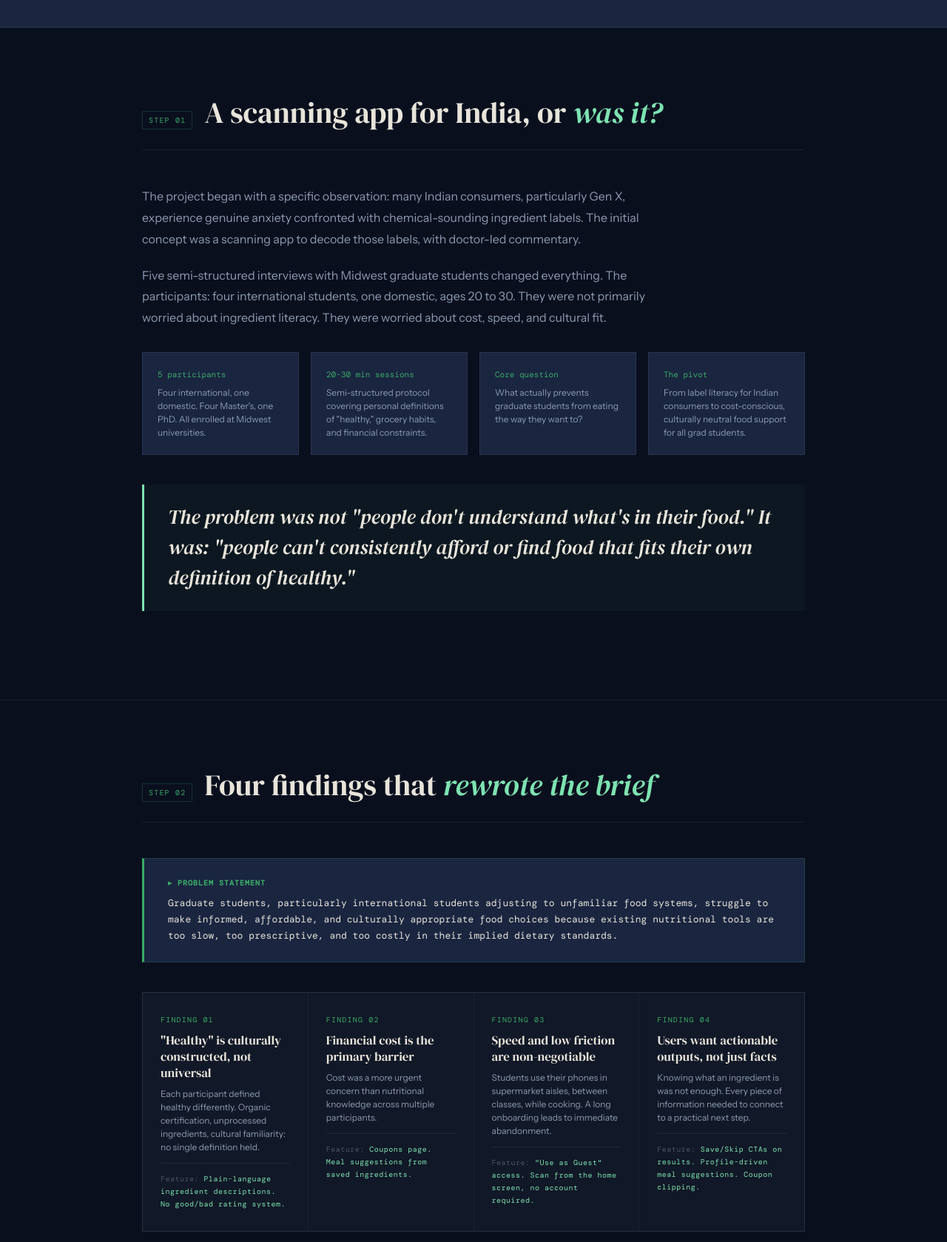
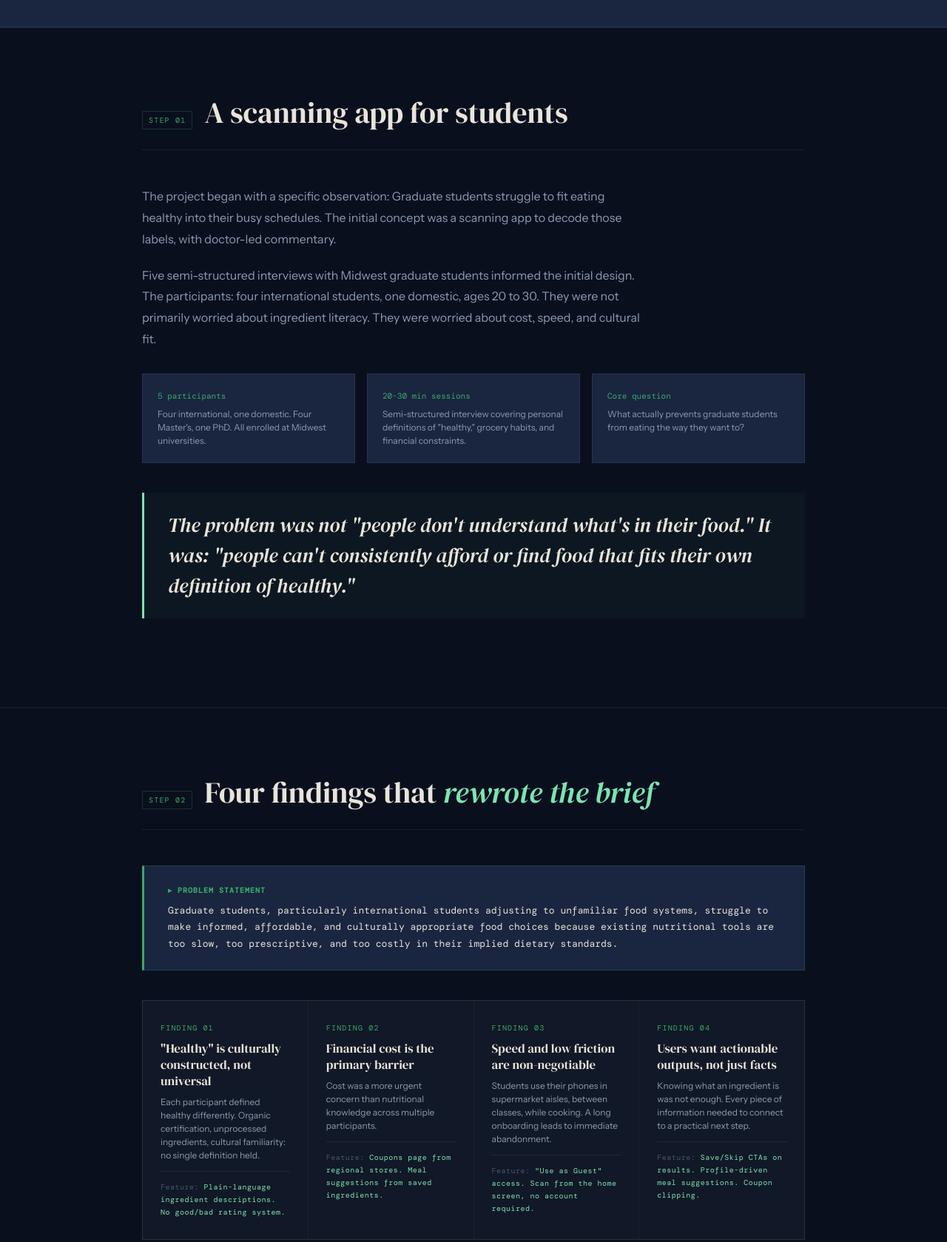
Before and after one commit to just-swetha/just-swetha.github.io, a plain HTML site: page nutrinfo.html in a window 1280 px wide. Shown: the part 1231-2910 px from the top of the page at 74% size. Drawn offline with nearby package versions, Linux system fonts and the light colour scheme; a web font is replaced by a local one.

Commit message:
Update nutrinfo.html

```diff
--- a/nutrinfo.html
+++ b/nutrinfo.html
@@ -518,11 +518,11 @@
 <section class="section fade-in" id="empathy">
   <div class="section-header">
     <span class="step-num">Step 01</span>
-    <h2>A scanning app for India, or <em>was it?</em></h2>
+    <h2>A scanning app for students</h2>
   </div>
 
-  <p class="prose">The project began with a specific observation: many Indian consumers, particularly Gen X, experience genuine anxiety confronted with chemical-sounding ingredient labels. The initial concept was a scanning app to decode those labels, with doctor-led commentary.</p>
-  <p class="prose">Five semi-structured interviews with Midwest graduate students changed everything. The participants: four international students, one domestic, ages 20 to 30. They were not primarily worried about ingredient literacy. They were worried about cost, speed, and cultural fit.</p>
+  <p class="prose">The project began with a specific observation: Graduate students struggle to fit eating healthy into their busy schedules. The initial concept was a scanning app to decode those labels, with doctor-led commentary.</p>
+  <p class="prose">Five semi-structured interviews with Midwest graduate students informed the initial design. The participants: four international students, one domestic, ages 20 to 30. They were not primarily worried about ingredient literacy. They were worried about cost, speed, and cultural fit.</p>
 
   <div class="source-grid">
     <div class="source-card">
@@ -531,15 +531,11 @@
     </div>
     <div class="source-card">
       <div class="source-title">20-30 min sessions</div>
-      <div class="source-note">Semi-structured protocol covering personal definitions of "healthy," grocery habits, and financial constraints.</div>
+      <div class="source-note">Semi-structured interview covering personal definitions of "healthy," grocery habits, and financial constraints.</div>
     </div>
     <div class="source-card">
       <div class="source-title">Core question</div>
       <div class="source-note">What actually prevents graduate students from eating the way they want to?</div>
-    </div>
-    <div class="source-card">
-      <div class="source-title">The pivot</div>
-      <div class="source-note">From label literacy for Indian consumers to cost-conscious, culturally neutral food support for all grad students.</div>
     </div>
   </div>
 
@@ -571,7 +567,7 @@
       <div class="finding-num">Finding 02</div>
       <div class="finding-title">Financial cost is the primary barrier</div>
       <div class="insight-text" style="font-size:12px;color:var(--text-dim);margin-top:0.4rem;line-height:1.5;">Cost was a more urgent concern than nutritional knowledge across multiple participants.</div>
-      <div class="finding-feature">Feature: <span>Coupons page. Meal suggestions from saved ingredients.</span></div>
+      <div class="finding-feature">Feature: <span>Coupons page from regional stores. Meal suggestions from saved ingredients.</span></div>
     </div>
     <div class="finding-card">
       <div class="finding-num">Finding 03</div>
@@ -632,7 +628,7 @@
     <h2>Paper to <em>pixels</em></h2>
   </div>
 
-  <p class="prose">Round one: hand-drawn wireframes testing information architecture and navigation flow. Eight primary screens covering the full core user journey. Round two: a mid-fidelity Figma prototype with a complete visual identity: deep forest green, clean typography, photographic imagery throughout.</p>
+  <p class="prose">Round one: hand-drawn wireframes testing information architecture and navigation flow. Eight primary screens covering the full core user journey. Round two: a mid-fidelity Figma prototype with a complete visual identity and work flow: deep forest green, clean typography, photographic imagery throughout.</p>
 
   <div class="screenshot-grid">
     <div class="screenshot-item" onclick="openLightbox('images/nutrinfo/image2.png')">
@@ -681,7 +677,7 @@
 <section class="section fade-in" id="test">
   <div class="section-header">
     <span class="step-num">Step 05</span>
-    <h2>What four testers <em>actually did</em></h2>
+    <h2>Test <em>Results</em></h2>
   </div>
 
   <p class="prose">Four graduate students (two American, two international, ages 23 to 27) completed two scenario-based tasks using a think-aloud protocol. The core flow held. But four patterns emerged that required structural changes.</p>
@@ -693,7 +689,7 @@
     </div>
     <div class="insight-card">
       <div class="insight-label">High priority</div>
-      <div class="insight-text">Coupons not findable in bottom nav. Hidden inside the hamburger menu, both domestic and international participants missed it entirely.</div>
+      <div class="insight-text">Coupons not findable in bottom nav. As it was hidden inside the hamburger menu, both domestic and international participants missed it entirely.</div>
     </div>
     <div class="insight-card">
       <div class="insight-label">Medium priority</div>
@@ -708,7 +704,7 @@
   <div class="pullquote">The core flow was sound. What testers needed was better signposting: where to start, where to find things, and why a suggestion was surfaced for them specifically.</div>
 
   <ul class="next-list">
-    <li>Add three onboarding splash screens foregrounding the scan feature and communicating the app's three value propositions before the login screen</li>
+    <li>Add three onboarding splash screens foregrounding the scan feature and communicating the app's three main functions</li>
     <li>Move Coupons into the bottom navigation bar as the highest-priority structural change</li>
     <li>Standardise terminology to "Saved Ingredients" throughout the app</li>
     <li>Add a contextual label to the Meal Suggestions section: "Based on your saved ingredients"</li>
```
